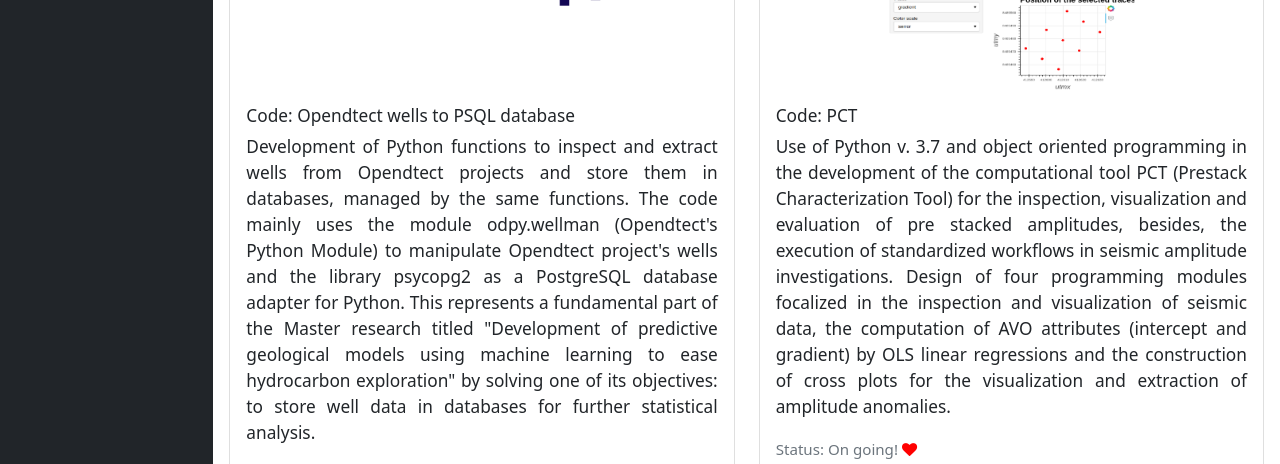
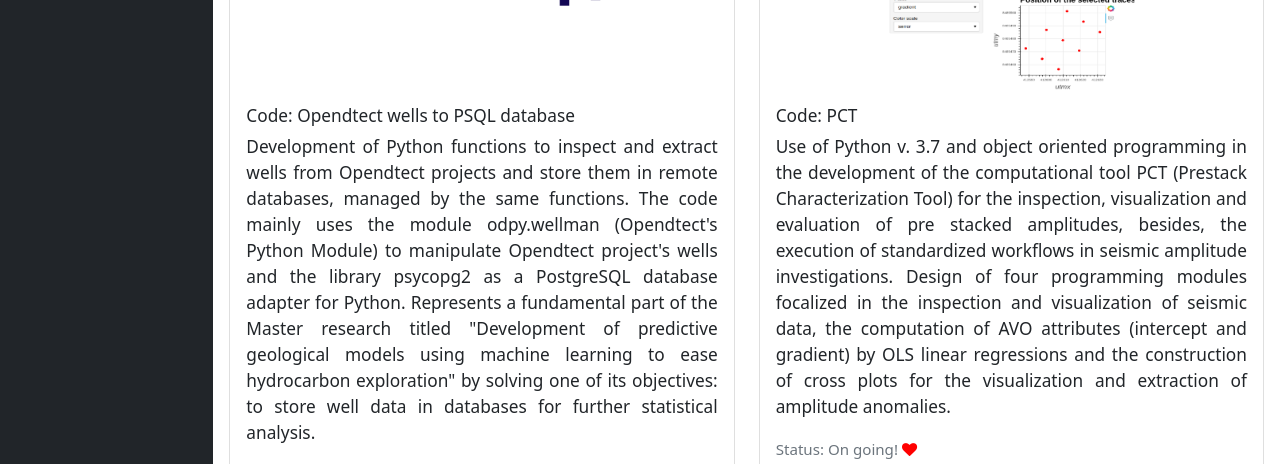
Before and after one commit to lsdR94/lsdR94.github.io, a plain HTML site: page index.html in a window 1280 px wide. Shown: the part 3200-3664 px from the top of the page. Drawn offline with nearby package versions, Linux system fonts and the light colour scheme.

Commit message:
content: Adjusted Opendtect wells to psql Project description and link

```diff
--- a/index.html
+++ b/index.html
@@ -449,9 +449,9 @@
                                     </h5>
                                     <p class="card-text">
                                         Development of Python functions to inspect and extract wells from Opendtect projects and store
-                                        them in databases, managed by the same functions. The code mainly uses the module odpy.wellman
+                                        them in remote databases, managed by the same functions. The code mainly uses the module odpy.wellman
                                         (Opendtect's Python Module) to manipulate Opendtect project's wells and the library psycopg2
-                                        as a PostgreSQL database adapter for Python. This represents a fundamental part of the Master
+                                        as a PostgreSQL database adapter for Python. Represents a fundamental part of the Master
                                         research titled "Development of predictive geological models using machine learning to ease
                                         hydrocarbon exploration" by solving one of its objectives: to store well data in databases for
                                         further statistical analysis.
```
